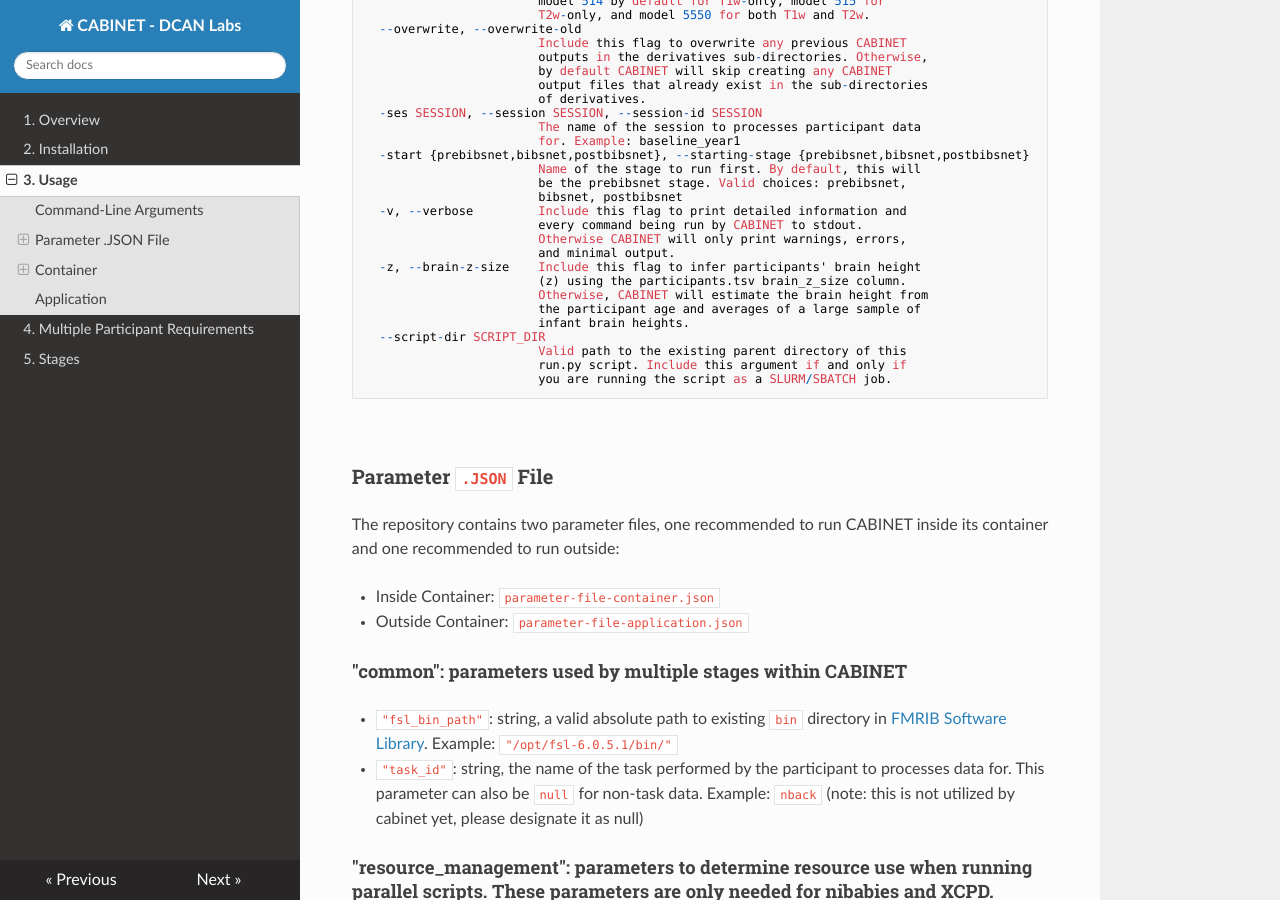
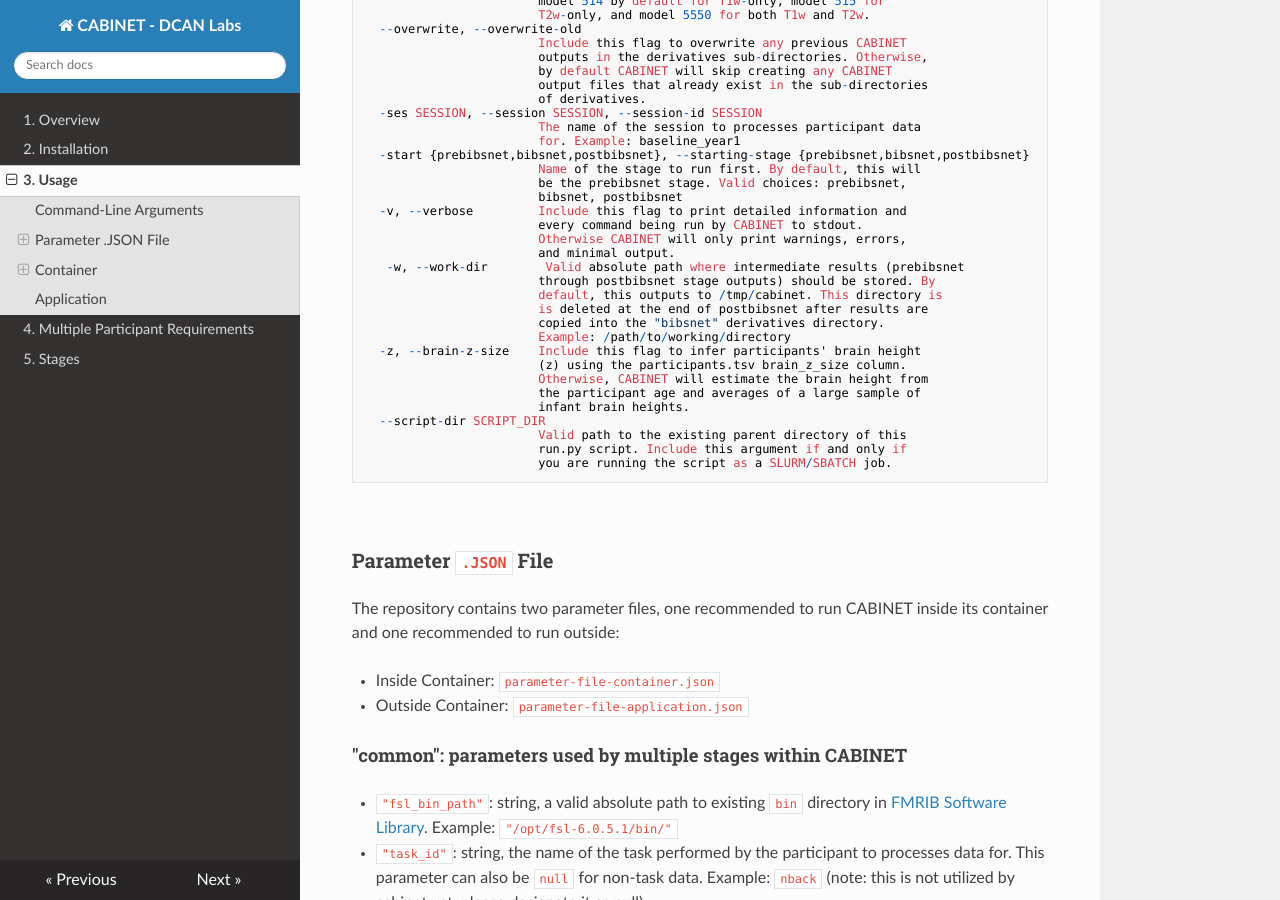
Before and after one commit to DCAN-Labs/BIBSnet, an MkDocs documentation site: the page built from docs/usage.md, in a window 1280 px wide and 900 px high, scrolled down 856 px. Built offline with MkDocs 1.6.1, drawn with Linux system fonts in a browser that asks for light colours; nearby versions of some CDN libraries.

Commit message:
Update usage.md

```diff
--- a/docs/usage.md
+++ b/docs/usage.md
@@ -64,6 +64,12 @@
                         every command being run by CABINET to stdout.
                         Otherwise CABINET will only print warnings, errors,
                         and minimal output.
+   -w, --work-dir        Valid absolute path where intermediate results (prebibsnet
+                        through postbibsnet stage outputs) should be stored. By
+                        default, this outputs to /tmp/cabinet. This directory is
+                        is deleted at the end of postbibsnet after results are
+                        copied into the "bibsnet" derivatives directory.
+                        Example: /path/to/working/directory
   -z, --brain-z-size    Include this flag to infer participants' brain height
                         (z) using the participants.tsv brain_z_size column.
                         Otherwise, CABINET will estimate the brain height from
```
